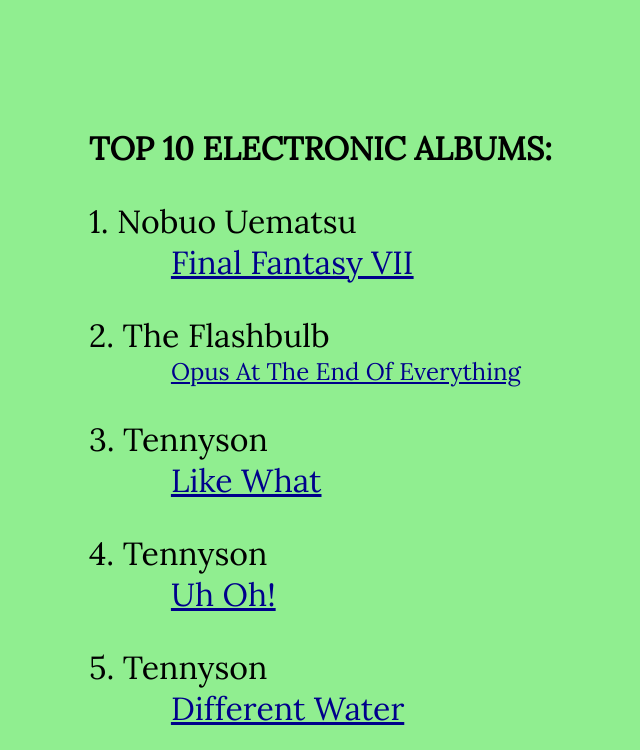
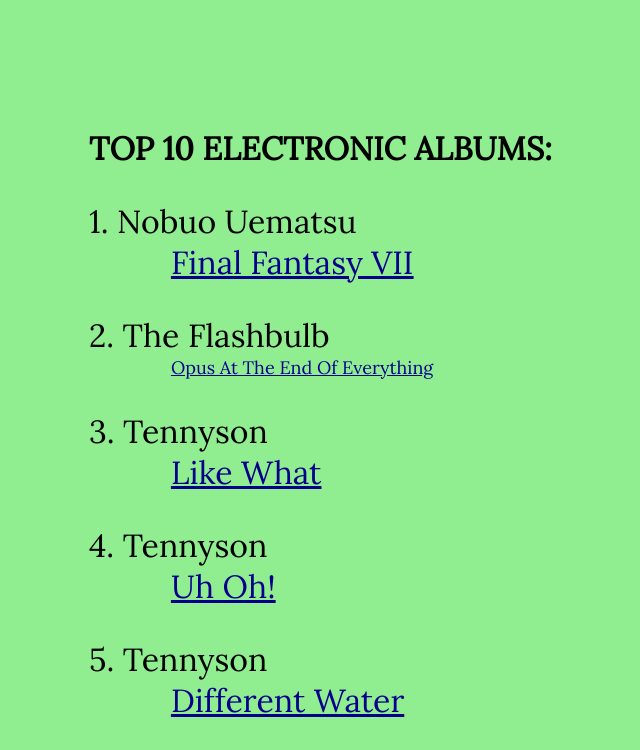
Before and after one commit to sevr/electronic, a plain HTML site: page index.html in a window 1280 px wide. Shown: the top 750 px of the page, without its empty margins (39-679 px from the left). Drawn offline with Linux system fonts and the light colour scheme.

Commit message:
Update index.html

```diff
--- a/index.html
+++ b/index.html
@@ -27,7 +27,7 @@
   <p></p>
 
 2. The Flashbulb <br>
-<font size=5>
+<font size=4>
 <a href="https://theflashbulb.bandcamp.com/album/opus-at-the-end-of-everything">Opus At The End Of Everything</a>
 </font>
   <p></p>
```
